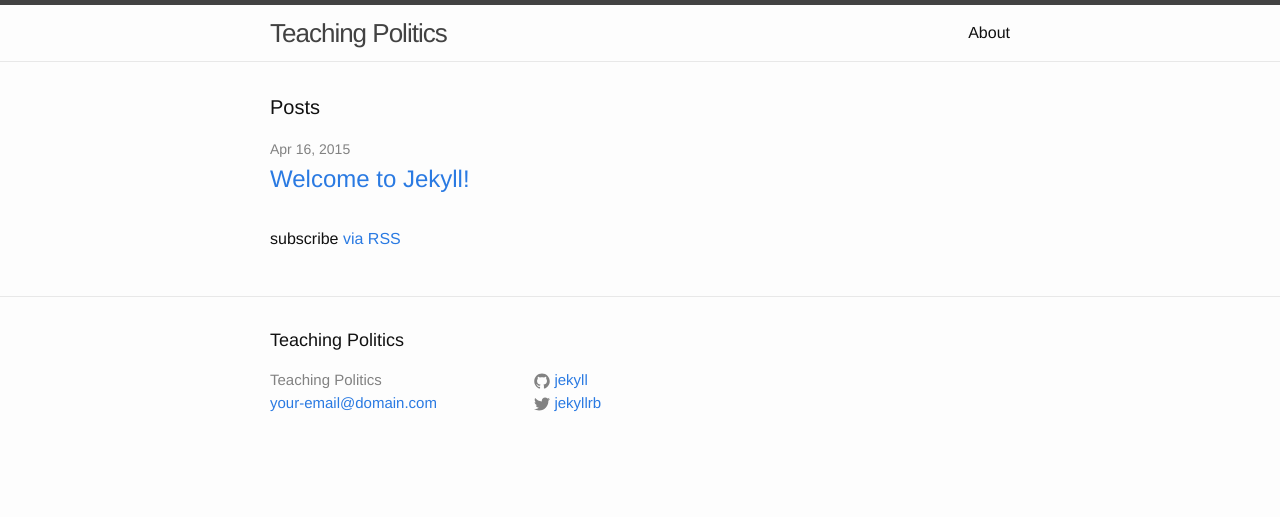
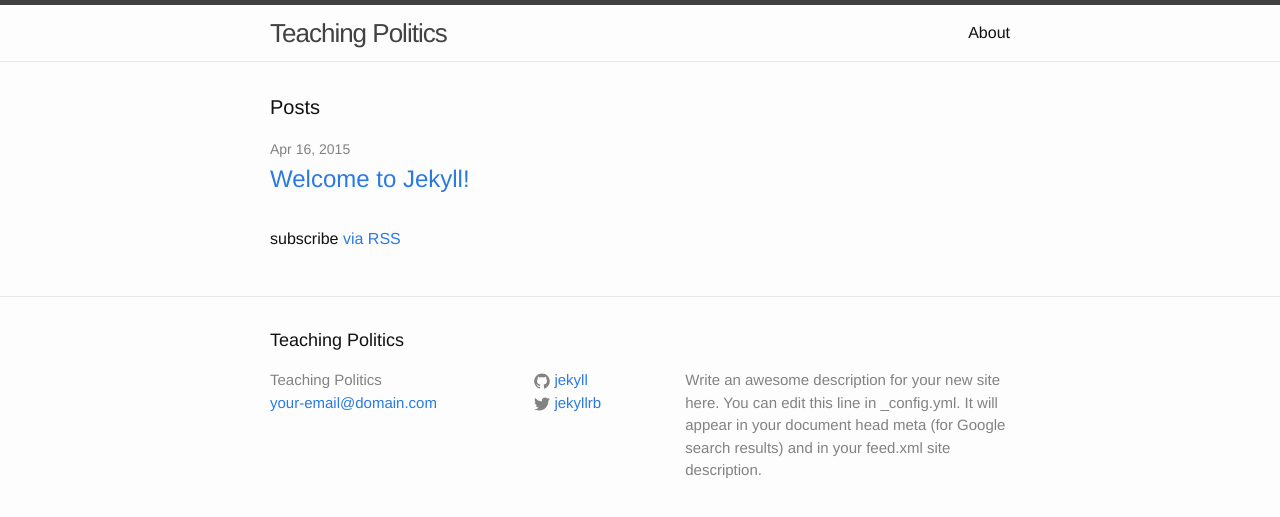
Before and after one commit to teaching-politics/teaching-politics.github.io, a Jekyll site: the page built from index.html, in a window 1280 px wide. Shown: the top 517 px of the page. Built offline with Jekyll 4.4.1, drawn with Linux system fonts in a browser that asks for light colours; part of the change alters nothing that is shown.

Commit message:
Update _config.yml

```diff
--- a/_config.yml
+++ b/_config.yml
@@ -1,10 +1,13 @@
 # Site settings
 title: Teaching Politics
+
 email: your-email@domain.com
-# description: > # this means to ignore newlines until "baseurl:"
-#  Write an awesome description for your new site here. You can edit this
-#  line in _config.yml. It will appear in your document head meta (for
-#  Google search results) and in your feed.xml site description.
+
+description: > # this means to ignore newlines until "baseurl:"
+  Write an awesome description for your new site here. You can edit this
+  line in _config.yml. It will appear in your document head meta (for
+  Google search results) and in your feed.xml site description.
+
 # baseurl: "" # the subpath of your site, e.g. /blog/
 # url: "http://yourdomain.com" # the base hostname & protocol for your site
 twitter_username: jekyllrb
```
